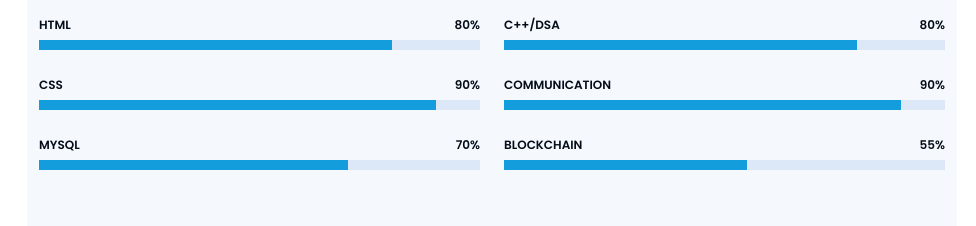
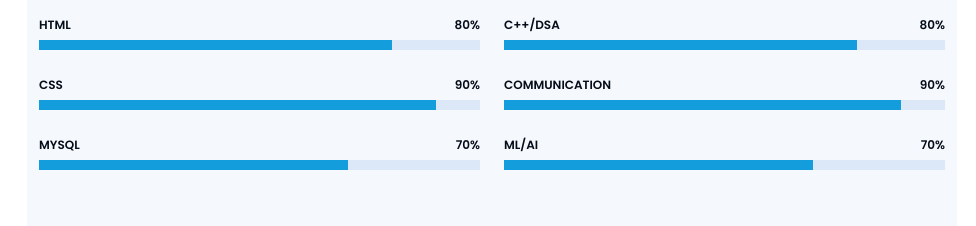
Before and after one commit to Vanshikathakur4/portfolio, a plain HTML site: page index.html in a window 1280 px wide. Shown: the part 2060-2286 px from the top of the page, without its empty margins (298-1274 px from the left). Drawn offline with nearby package versions, Linux system fonts and the light colour scheme.

Commit message:
Update index.html

```diff
--- a/index.html
+++ b/index.html
@@ -227,9 +227,9 @@
             </div>
 
             <div class="progress">
-              <span class="skill">BlockChain <i class="val">55%</i></span>
+              <span class="skill">ML/AI <i class="val">70%</i></span>
               <div class="progress-bar-wrap">
-                <div class="progress-bar" role="progressbar" aria-valuenow="55" aria-valuemin="0" aria-valuemax="100"></div>
+                <div class="progress-bar" role="progressbar" aria-valuenow="70" aria-valuemin="0" aria-valuemax="100"></div>
               </div>
             </div>
 
```
